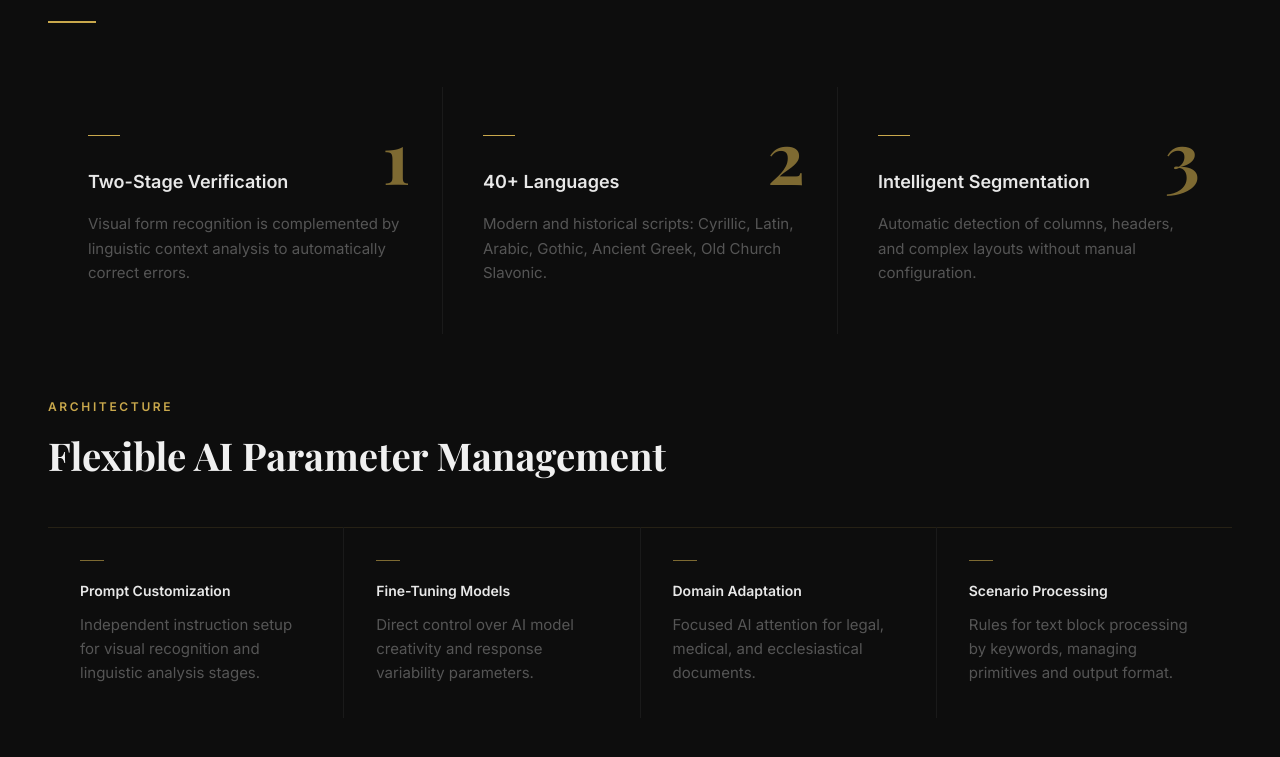
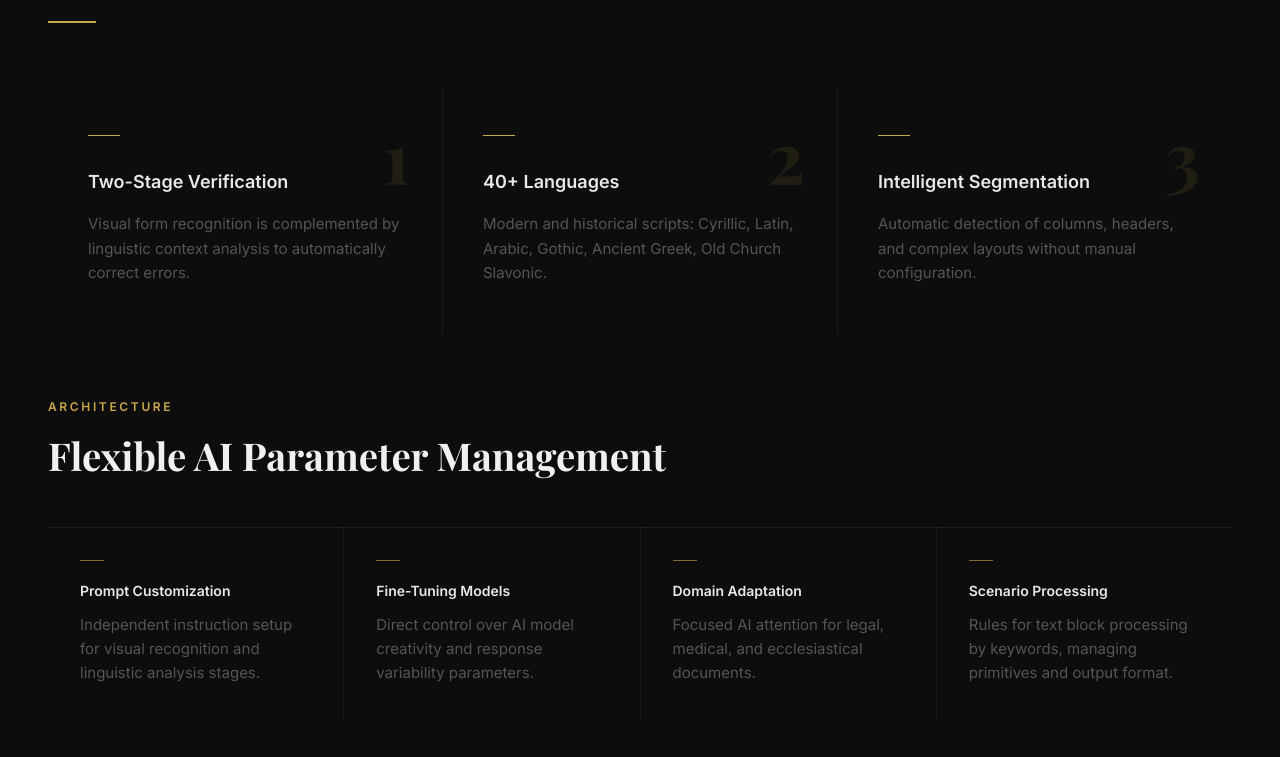
Before and after one commit to ojmoj23/AI-HTR-black-gold, an Astro site: page / in a window 1280 px wide. Shown: the part 2581-3338 px from the top of the page. Built offline with nearby package versions, Linux system fonts and the light colour scheme; Astro itself is replaced by a stand-in of ours; a web font is replaced by a local one.

Commit message:
Restore base opacity-10, boost hover to opacity-75 for tech numbers
Co-Authored-By: Claude Sonnet 4.6 <noreply@anthropic.com>

```diff
--- a/src/components/Technology.astro
+++ b/src/components/Technology.astro
@@ -22,7 +22,7 @@ const tr = useTranslations(lang);
         { num: '3', title: tr.tech.step3Title, text: tr.tech.step3Text },
       ].map(item => (
         <div class="bg-[#0D0D0D] px-10 py-12 relative group">
-          <div class="absolute top-8 right-8 font-display font-bold text-[72px] text-[#C9A84C] leading-none opacity-60 group-hover:opacity-80 transition-opacity select-none">
+          <div class="absolute top-8 right-8 font-display font-bold text-[72px] text-[#C9A84C] leading-none opacity-10 group-hover:opacity-75 transition-opacity select-none">
             {item.num}
           </div>
           <div class="w-8 h-px bg-[#C9A84C] mb-8"></div>
```
